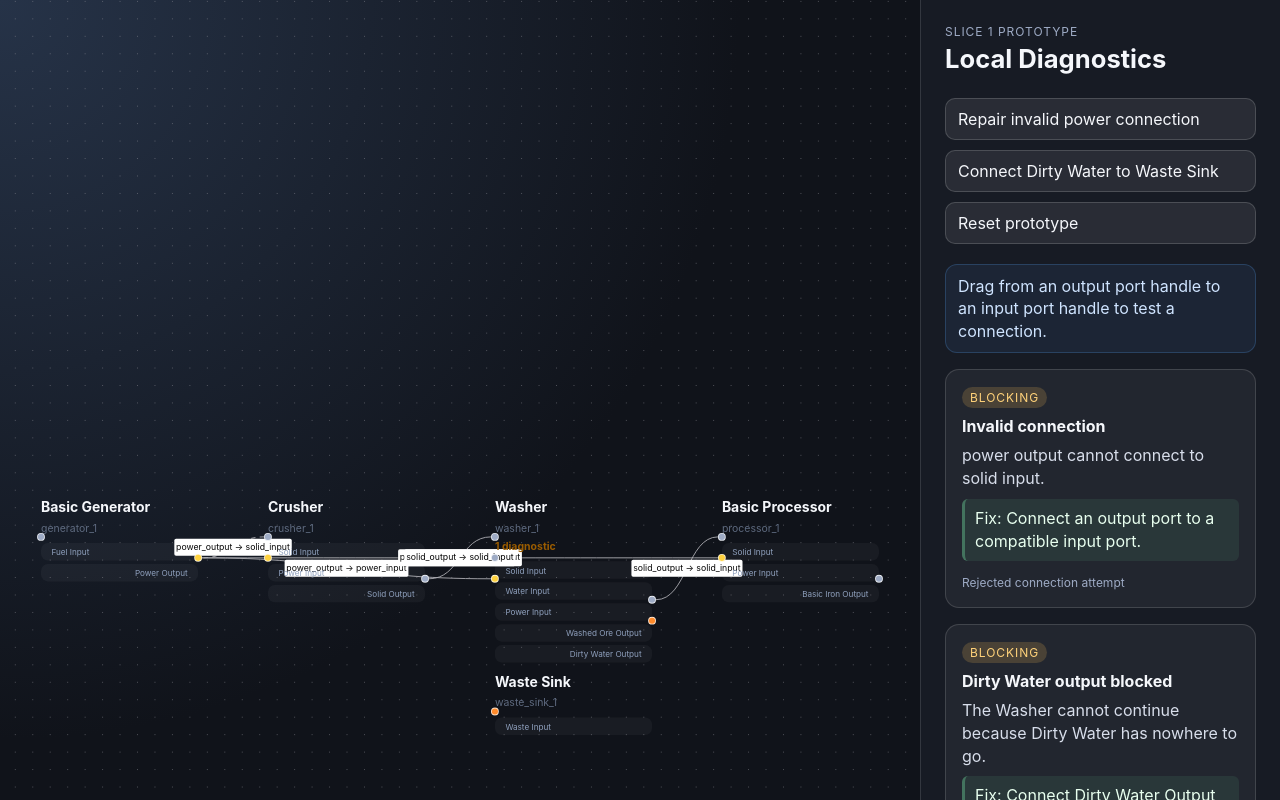
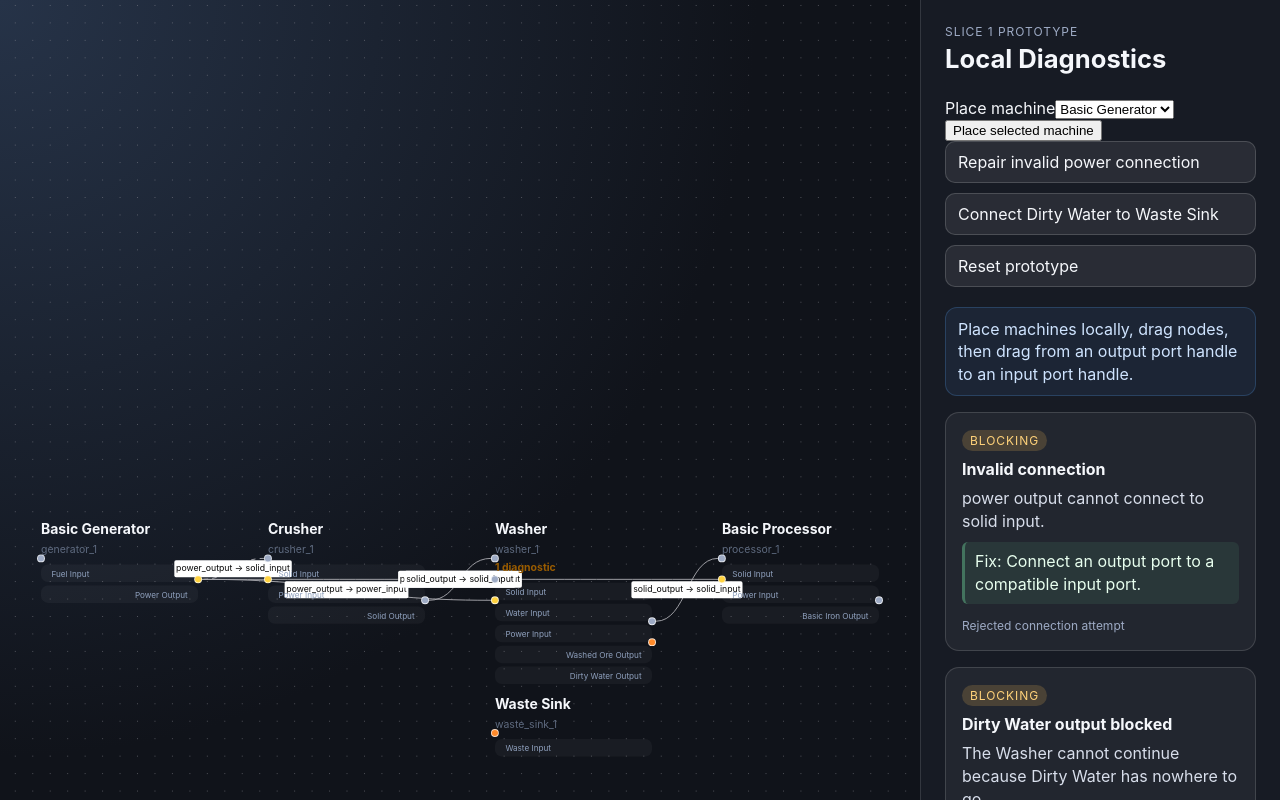
Before and after one commit to killerbearddude/Crushline-React, a React (Vite) app: page / in a window 1280 px wide. Shown: the top 800 px of the page. Built offline with nearby package versions, Linux system fonts and the light colour scheme.

Commit message:
Add minimal machine placement control

```diff
--- a/src/App.jsx
+++ b/src/App.jsx
@@ -111,6 +111,10 @@ const initialNodePositions = {
   waste_sink_1: { x: 520, y: 260 },
   processor_1: { x: 780, y: 60 },
 };
+
+const placementMachineIds = ["basic_generator", "crusher", "washer", "waste_sink", "basic_processor"];
+const placementStartPosition = { x: 80, y: 360 };
+const placementOffset = { x: 40, y: 30 };
 
 const displayNames = new Map(catalog.machines.machines.map((machine) => [machine.id, machine.display_name]));
 const catalogMachinesById = new Map(catalog.machines.machines.map((machine) => [machine.id, machine]));
@@ -278,9 +282,24 @@ function buildConnectionAttempt(graph, connectionParams) {
   };
 }
 
+function nextMachineRuntimeId(graph, catalogMachineId) {
+  const prefix = catalogMachineId.replaceAll("_", "-");
+  const nextIndex = graph.machines.filter((machine) => machine.catalog_machine_id === catalogMachineId).length + 1;
+  return `${prefix}-placed-${nextIndex}`;
+}
+
+function nextPlacementPosition(graph) {
+  const placedCount = graph.machines.length - initialPrototypeGraph.machines.length;
+  return {
+    x: placementStartPosition.x + placedCount * placementOffset.x,
+    y: placementStartPosition.y + placedCount * placementOffset.y,
+  };
+}
+
 export default function App() {
   const [graph, setGraph] = useState(initialPrototypeGraph);
   const [nodePositions, setNodePositions] = useState(initialNodePositions);
+  const [selectedMachineId, setSelectedMachineId] = useState(placementMachineIds[0]);
   const [connectionAttemptDiagnostics, setConnectionAttemptDiagnostics] = useState([]);
   const graphDiagnostics = useMemo(() => diagnoseLocalGraph(catalog, graph), [graph]);
   const diagnostics = useMemo(
@@ -326,6 +345,20 @@ export default function App() {
     },
     [graph],
   );
+
+  const placeSelectedMachine = () => {
+    const runtimeMachineId = nextMachineRuntimeId(graph, selectedMachineId);
+    const position = nextPlacementPosition(graph);
+    setConnectionAttemptDiagnostics([]);
+    setGraph((currentGraph) => ({
+      ...currentGraph,
+      machines: [...currentGraph.machines, { id: runtimeMachineId, catalog_machine_id: selectedMachineId }],
+    }));
+    setNodePositions((currentPositions) => ({
+      ...currentPositions,
+      [runtimeMachineId]: position,
+    }));
+  };
 
   const repairInvalidConnection = () => {
     setConnectionAttemptDiagnostics([]);
@@ -376,6 +409,20 @@ export default function App() {
           <h1>Local Diagnostics</h1>
         </header>
 
+        <div className="build-actions" aria-label="Machine placement actions">
+          <label htmlFor="machine-to-place">Place machine</label>
+          <select id="machine-to-place" value={selectedMachineId} onChange={(event) => setSelectedMachineId(event.target.value)}>
+            {placementMachineIds.map((machineId) => (
+              <option key={machineId} value={machineId}>
+                {displayNames.get(machineId) ?? machineId}
+              </option>
+            ))}
+          </select>
+          <button type="button" onClick={placeSelectedMachine}>
+            Place selected machine
+          </button>
+        </div>
+
         <div className="repair-actions" aria-label="Graph repair actions">
           <button type="button" onClick={repairInvalidConnection} disabled={!hasInvalidConnectionDiagnostic}>
             Repair invalid power connection
@@ -388,7 +435,7 @@ export default function App() {
           </button>
         </div>
 
-        <p className="interaction-hint">Drag from an output port handle to an input port handle to test a connection.</p>
+        <p className="interaction-hint">Place machines locally, drag nodes, then drag from an output port handle to an input port handle.</p>
 
         {diagnostics.length === 0 ? (
           <p className="all-clear">No active diagnostics. Runtime evaluator can derive route progress.</p>
```
